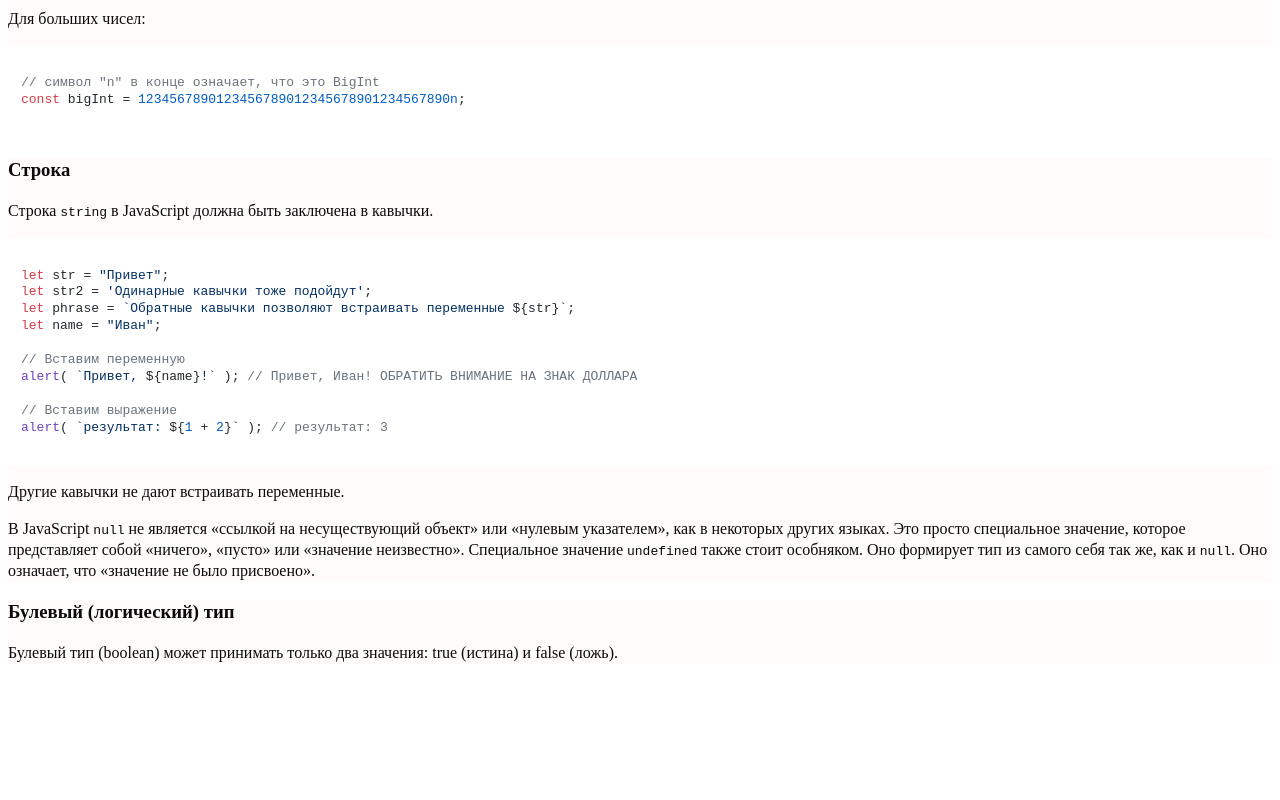
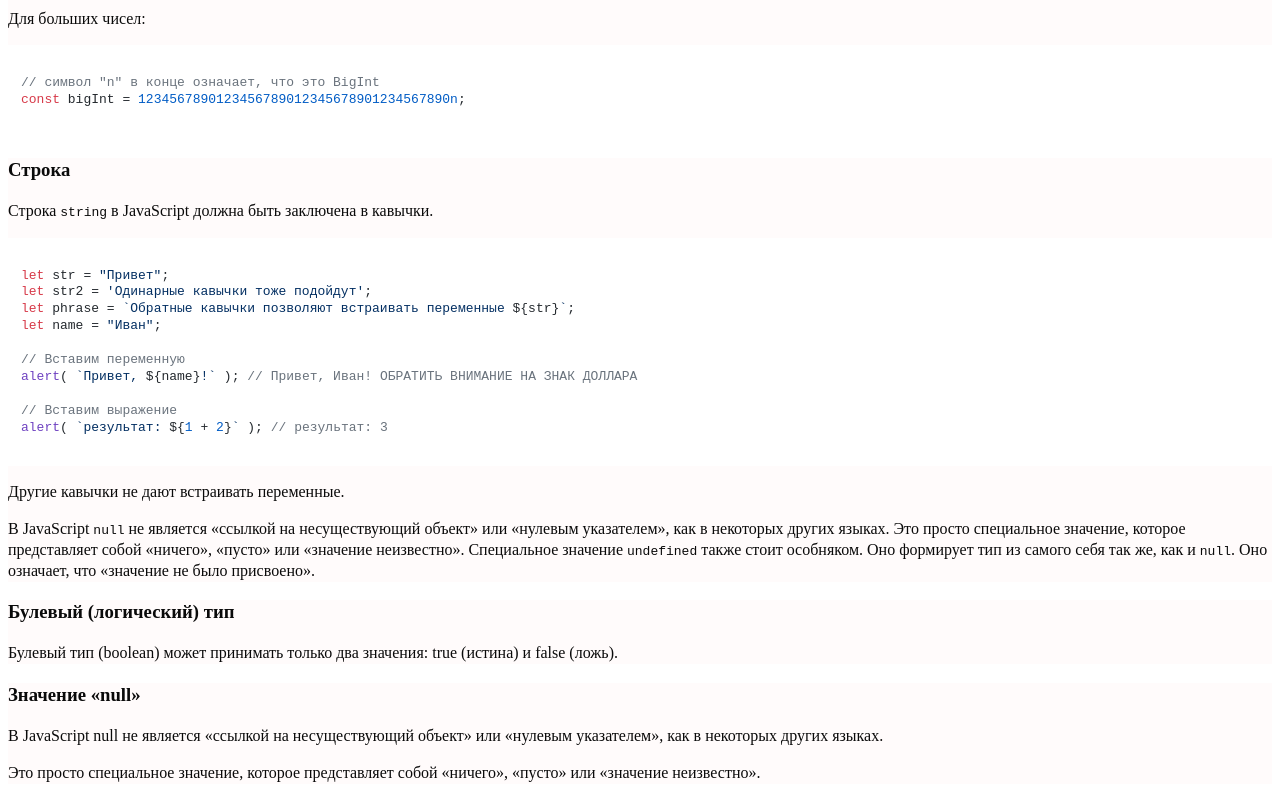
Before and after one commit to NikZha/conspectOfBasicsJs, a plain HTML site: page 2.Основы JavaScript/types.html in a window 1280 px wide. Shown: the part 784-1584 px from the top of the page. Before the commit the page ends 1464 px from the top, so only its background shows below. Drawn offline with nearby package versions, Linux system fonts and the light colour scheme; a script that the page names is missing.

Commit message:
feat: topic null

```diff
--- a/2.Основы JavaScript/types.html
+++ b/2.Основы JavaScript/types.html
@@ -100,6 +100,13 @@ alert( `результат: ${1 + 2}` ); // результат: 3
         <h3>Булевый (логический) тип</h3>
         <p>Булевый тип (boolean) может принимать только два значения: true (истина) и false (ложь). </p>
     </div>
+    <div class="topic" id="null">
+        <h3>Значение «null»</h3>
+        <p>В JavaScript null не является «ссылкой на несуществующий объект» или «нулевым указателем», как в некоторых
+            других языках.</p>
+
+        <p>Это просто специальное значение, которое представляет собой «ничего», «пусто» или «значение неизвестно». </p>
+    </div>
 
 
 </body>
```
